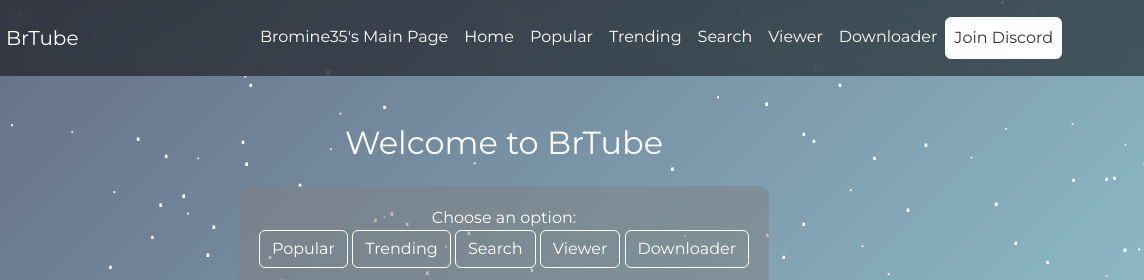
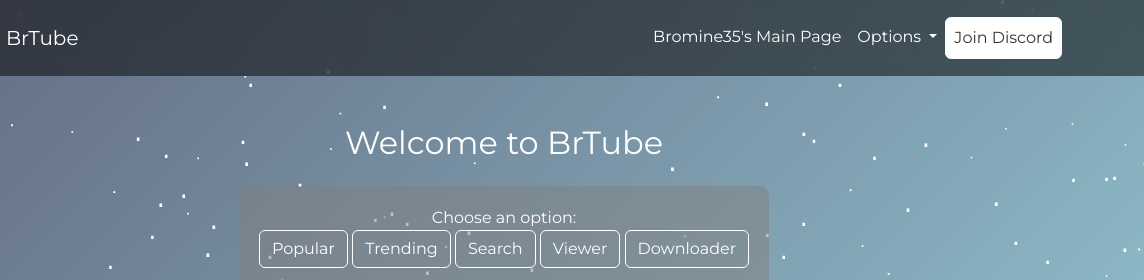
Before and after one commit to mino-hobby-pro/youtube-downloader, a plain HTML site: page index.html in a window 1280 px wide. Shown: the top 280 px of the page, 136-1280 px from the left. Drawn offline with nearby package versions, Linux system fonts and the light colour scheme.

Commit message:
fix navbar by combining all options into a dropdown cuz it was getting really long

```diff
--- a/navbar.html
+++ b/navbar.html
@@ -12,23 +12,18 @@
         <li class="nav-item">
           <a class="nav-link" href="https://bromine35.netlify.app/">Bromine35's Main Page</a>
         </li>
-        <li class="nav-item">
-          <a class="nav-link" href="/">Home</a>
-        </li>
-        <li class="nav-item">
-          <a class="nav-link" href="/popular">Popular</a>
-        </li>
-        <li class="nav-item">
-          <a class="nav-link" href="/trending">Trending</a>
-        </li>
-        <li class="nav-item">
-          <a class="nav-link" href="/search">Search</a>
-        </li>
-        <li class="nav-item">
-          <a class="nav-link" href="/viewer">Viewer</a>
-        </li>
-        <li class="nav-item">
-          <a class="nav-link" href="/downloader">Downloader</a>
+        <li class="nav-item dropdown">
+          <a class="nav-link dropdown-toggle" href="#" id="navbarDropdown" role="button" data-bs-toggle="dropdown" aria-expanded="false">
+            Options
+          </a>
+          <ul class="dropdown-menu" aria-labelledby="navbarDropdown">
+            <li><a class="dropdown-item" href="/">Home</a></li>
+            <li><a class="dropdown-item" href="/popular">Popular</a></li>
+            <li><a class="dropdown-item" href="/trending">Trending</a></li>
+            <li><a class="dropdown-item" href="/search">Search</a></li>
+            <li><a class="dropdown-item" href="/viewer">Viewer</a></li>
+            <li><a class="dropdown-item" href="/downloader">Downloader</a></li>
+          </ul>
         </li>
         <li class="nav-item">
           <a class="nav-link btn btn-outline-light btn-curved btn-white-bg" href="https://discord.com/invite/49GRvw9BrW" target="_blank" id="joinDiscordLink">Join Discord</a>
```
